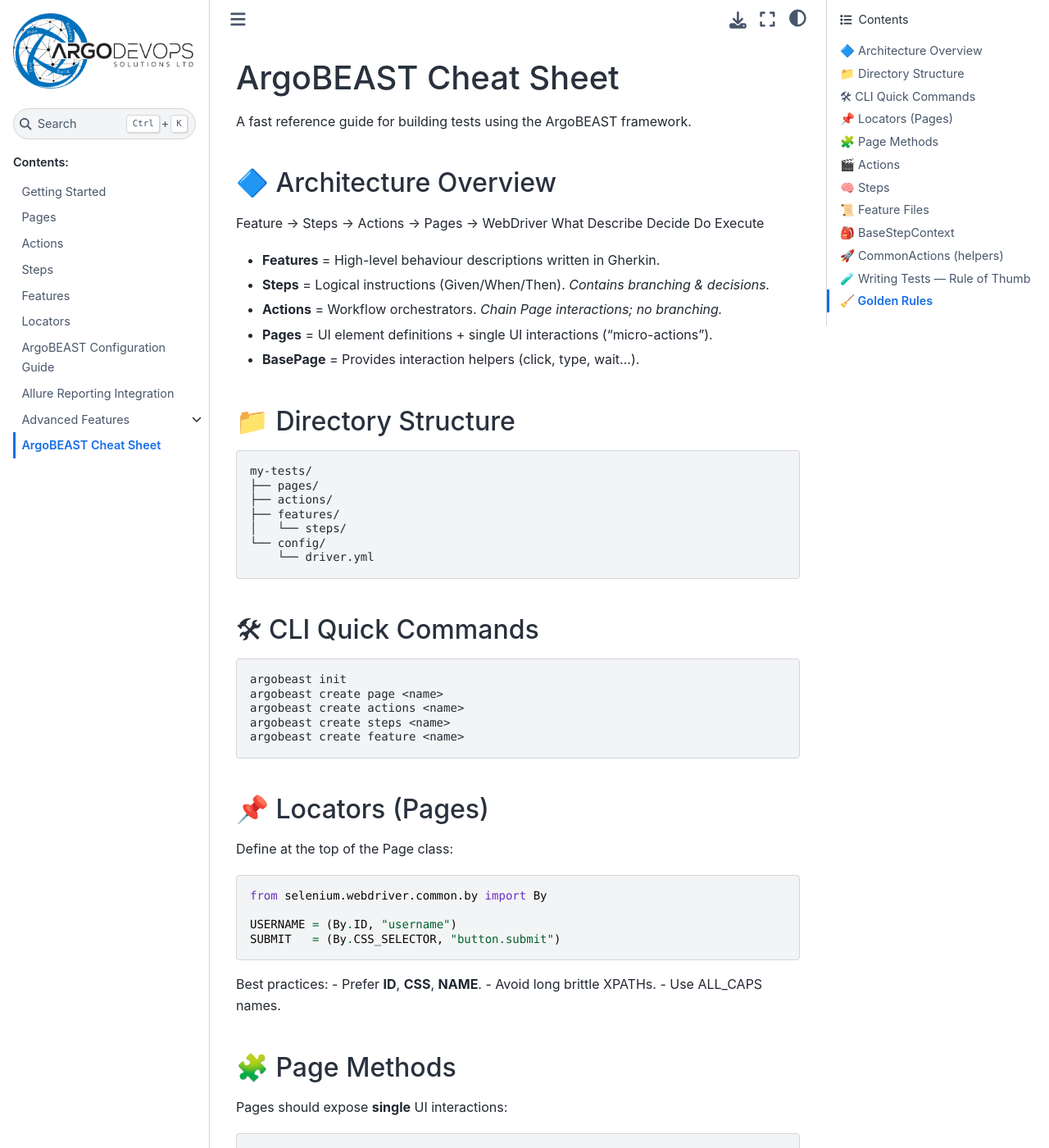
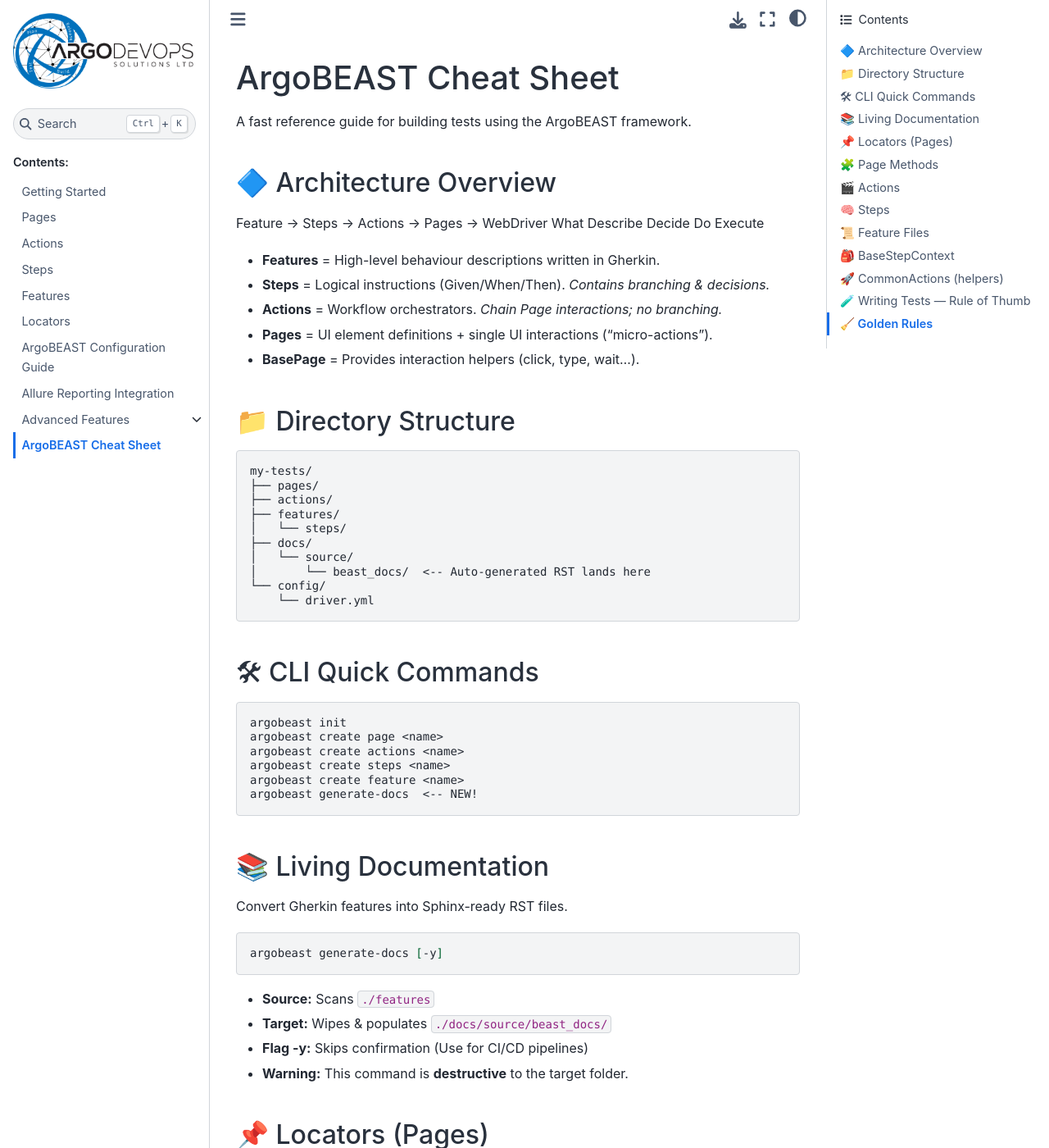
Before and after one commit to argodevops/ArgoBEAST, a Sphinx documentation site: the page built from docs/source/cheat_sheet.rst, in a window 1280 px wide and 1400 px high. Shown: the whole window at 82% size. Built offline with Sphinx 7.4.7 and the Sphinx Book theme 1.1.4, drawn with Linux system fonts in a browser that asks for light colours; some of the changed text lies outside the part shown.

Commit message:
chore: updated docs for living-documentation

```diff
--- a/docs/source/advanced_features.rst
+++ b/docs/source/advanced_features.rst
@@ -13,3 +13,4 @@
    form_population_engine
    global_config
    a_b_testing
+   generate_docs
--- a/docs/source/cheat_sheet.rst
+++ b/docs/source/cheat_sheet.rst
@@ -10,9 +10,9 @@
 What      Describe   Decide      Do        Execute
 
 - **Features** = High-level behaviour descriptions written in Gherkin.
-- **Steps**    = Logical instructions (Given/When/Then). *Contains branching & decisions.*
-- **Actions**  = Workflow orchestrators. *Chain Page interactions; no branching.*
-- **Pages**    = UI element definitions + single UI interactions (“micro-actions”).
+- **Steps** = Logical instructions (Given/When/Then). *Contains branching & decisions.*
+- **Actions** = Workflow orchestrators. *Chain Page interactions; no branching.*
+- **Pages** = UI element definitions + single UI interactions (“micro-actions”).
 - **BasePage** = Provides interaction helpers (click, type, wait…).
 
 📁 Directory Structure
@@ -24,6 +24,9 @@
    ├── actions/
    ├── features/
    │   └── steps/
+   ├── docs/
+   │   └── source/
+   │       └── beast_docs/  <-- Auto-generated RST lands here
    └── config/
        └── driver.yml
 
@@ -37,6 +40,20 @@
    argobeast create actions <name>
    argobeast create steps <name>
    argobeast create feature <name>
+   argobeast generate-docs  <-- NEW!
+
+📚 Living Documentation
+========================
+Convert Gherkin features into Sphinx-ready RST files.
+
+.. code-block:: bash
+
+   argobeast generate-docs [-y]
+
+- **Source:** Scans ``./features``
+- **Target:** Wipes & populates ``./docs/source/beast_docs/``
+- **Flag -y:** Skips confirmation (Use for CI/CD pipelines)
+- **Warning:** This command is **destructive** to the target folder.
 
 📌 Locators (Pages)
 ========================
```
Also changed, not shown: docs/source/generate_docs.rst (added, +81 -0 lines).
